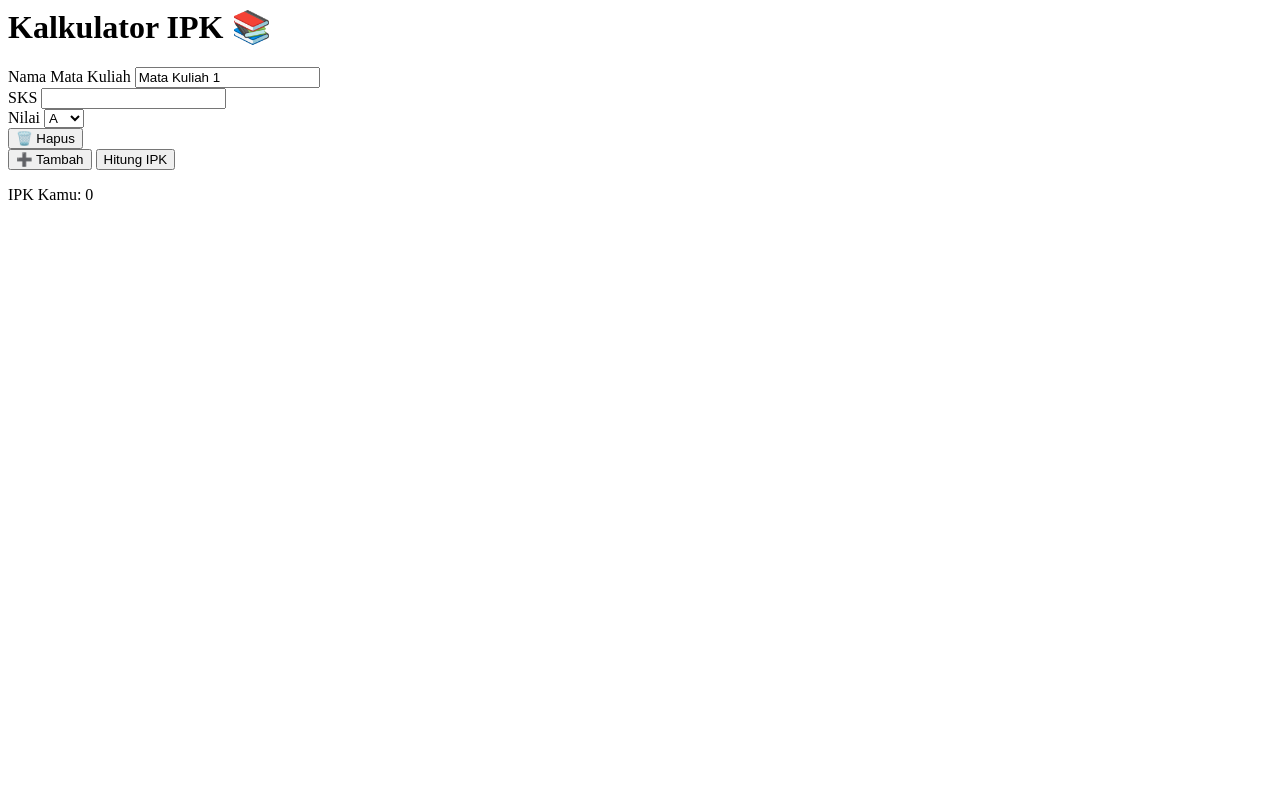
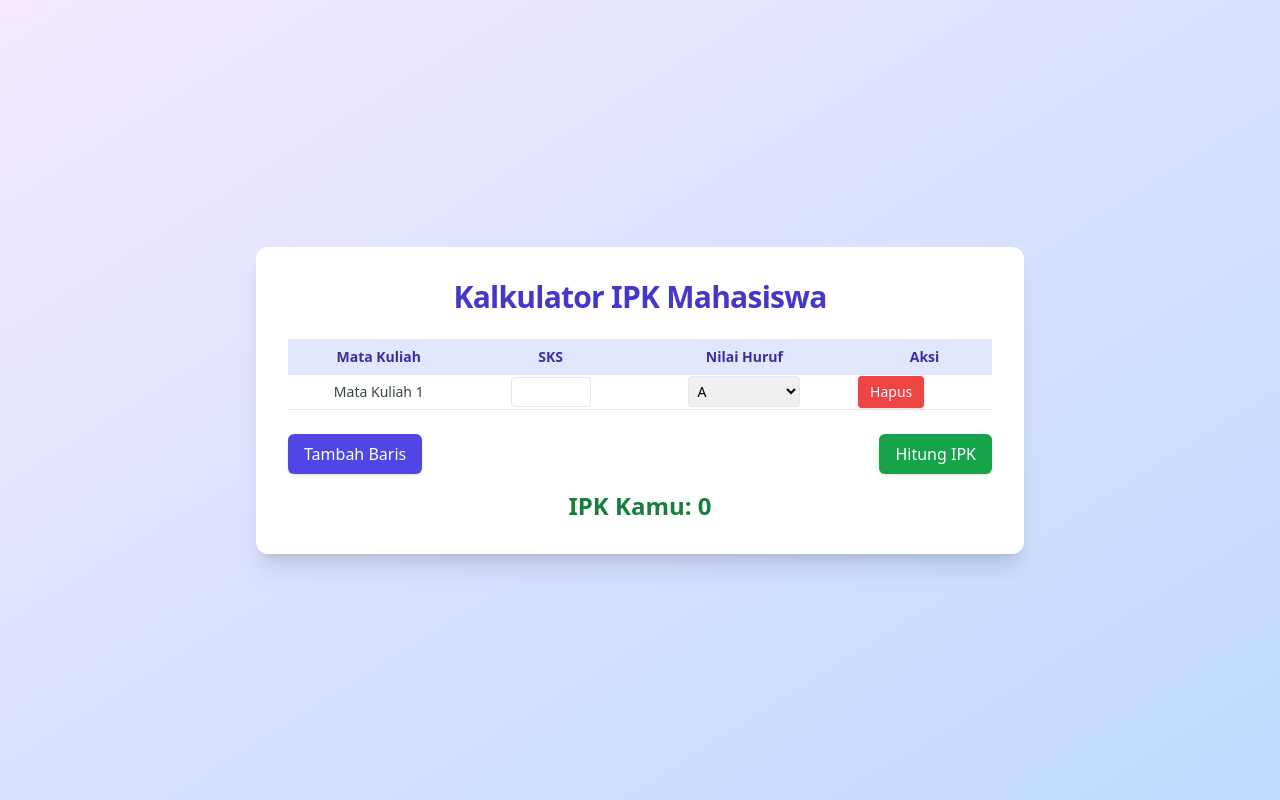
Before and after one commit to ahmadrofiussuud/cekipk, a plain HTML site: page index.html in a window 1280 px wide. Both pictures are taken after a click on the button "Hitung IPK". Drawn offline with nearby package versions, Linux system fonts and the light colour scheme.

Commit message:
index.html

```diff
--- a/index.html
+++ b/index.html
@@ -1,84 +1,131 @@
-<body class="bg-gradient-to-b from-indigo-100 to-blue-200 min-h-screen p-4 font-sans">
-  <div class="max-w-md mx-auto">
-    <h1 class="text-2xl font-bold text-center text-indigo-700 mb-6">Kalkulator IPK 📚</h1>
+<!DOCTYPE html>
+<html lang="id">
+<head>
+  <meta charset="UTF-8" />
+  <meta name="viewport" content="width=device-width, initial-scale=1.0" />
+  <title>Hayoo Piro IPK Mu</title>
+  <script src="https://cdn.tailwindcss.com"></script>
+</head>
+<body class="bg-gradient-to-br from-purple-100 to-blue-200 min-h-screen flex items-center justify-center font-sans">
+  <div class="bg-white p-8 rounded-xl shadow-xl w-full max-w-3xl animate-fadeIn">
+    <h1 class="text-3xl font-bold text-center text-indigo-700 mb-6 tracking-tight">
+       Kalkulator IPK Mahasiswa
+    </h1>
 
-    <div id="table-body" class="space-y-4"></div>
+    <div class="overflow-x-auto">
+      <table class="w-full text-sm text-center mb-6" id="table">
+        <thead class="bg-indigo-100 text-indigo-800 font-semibold">
+          <tr>
+            <th class="py-2">Mata Kuliah</th>
+            <th>SKS</th>
+            <th>Nilai Huruf</th>
+            <th>Aksi</th>
+          </tr>
+        </thead>
+        <tbody id="table-body"></tbody>
+      </table>
+    </div>
 
-    <div class="flex justify-between mt-6">
-      <button onclick="addRow()" class="bg-indigo-600 hover:bg-indigo-700 text-white px-4 py-2 rounded-md shadow">
-        ➕ Tambah
+    <div class="flex justify-between mb-4">
+      <button onclick="addRow()" class="bg-indigo-600 hover:bg-indigo-700 text-white px-4 py-2 rounded-md transition-all duration-150 ease-in-out shadow">
+        Tambah Baris
       </button>
-      <button onclick="hitungIPK()" class="bg-green-600 hover:bg-green-700 text-white px-4 py-2 rounded-md shadow">
+      <button onclick="hitungIPK()" class="bg-green-600 hover:bg-green-700 text-white px-4 py-2 rounded-md transition-all duration-150 ease-in-out shadow">
         Hitung IPK
       </button>
     </div>
 
-    <p id="hasil" class="text-center text-lg font-semibold text-green-700 mt-4"></p>
+    <div class="text-center mt-4">
+      <p id="hasil" class="text-2xl font-bold text-green-700"></p>
+    </div>
   </div>
 
   <script>
     const nilaiMap = {
-      "A": 4.0, "B+": 3.5, "B": 3.0,
-      "C+": 2.5, "C": 2.0, "D+": 1.5,
-      "D": 1.0, "E": 0.0
+      "A": 4.0,
+      "B+": 3.5,
+      "B": 3.0,
+      "C+": 2.5,
+      "C": 2.0,
+      "D+": 1.5,
+      "D": 1.0,
+      "E": 0.0
     };
-    let counter = 1;
+
+    let mataKuliahCounter = 1;
 
     function addRow() {
-      const container = document.getElementById("table-body");
+      const tableBody = document.getElementById("table-body");
+      const newRow = document.createElement("tr");
 
-      const card = document.createElement("div");
-      card.className = "bg-white p-4 rounded-lg shadow";
+      newRow.classList.add("bg-white", "border-b", "hover:bg-gray-50");
 
-      card.innerHTML = `
-        <label class="text-sm text-gray-600 block mb-1">Nama Mata Kuliah</label>
-        <input type="text" value="Mata Kuliah ${counter++}" class="w-full border rounded px-3 py-2 mb-3 text-gray-800" />
+      newRow.innerHTML = `
+        <td class="mata-kuliah-name font-medium text-gray-700">Mata Kuliah ${mataKuliahCounter++}</td>
+        <td><input type="number" class="sks text-center border rounded p-1 w-20 mx-auto" min="1" /></td>
+        <td>
+          <select class="nilai border rounded p-1 w-28 mx-auto">
+            <option value="A">A</option>
+            <option value="B+">B+</option>
+            <option value="B">B</option>
+            <option value="C+">C+</option>
+            <option value="C">C</option>
+            <option value="D+">D+</option>
+            <option value="D">D</option>
+            <option value="E">E</option>
+          </select>
+        </td>
+        <td>
+          <button onclick="removeRow(this)"
+            class="flex items-center gap-1 text-white bg-red-500 hover:bg-red-600 px-3 py-1.5 rounded shadow transition-all duration-150 ease-in-out">
+         Hapus
+          </button>
+        </td>
+      `;
 
-        <div class="flex justify-between items-center gap-4">
-          <div class="flex-1">
-            <label class="text-sm text-gray-600 block mb-1">SKS</label>
-            <input type="number" min="1" class="sks w-full border rounded px-3 py-2 text-center" />
-          </div>
-          <div class="flex-1">
-            <label class="text-sm text-gray-600 block mb-1">Nilai</label>
-            <select class="nilai w-full border rounded px-3 py-2">
-              <option>A</option><option>B+</option><option>B</option><option>C+</option>
-              <option>C</option><option>D+</option><option>D</option><option>E</option>
-            </select>
-          </div>
-        </div>
+      tableBody.appendChild(newRow);
+    }
 
-        <div class="text-right mt-3">
-          <button onclick="this.closest('div').remove()" class="text-red-500 text-sm flex items-center gap-1 hover:underline">
-            🗑️ Hapus
-          </button>
-        </div>
-      `;
-      container.appendChild(card);
+    function removeRow(button) {
+      const row = button.closest("tr");
+      row.remove();
+      updateMataKuliahNames();
+    }
+
+    function updateMataKuliahNames() {
+      const rows = document.querySelectorAll("#table-body tr");
+      mataKuliahCounter = 1;
+      rows.forEach(row => {
+        const nameCell = row.querySelector(".mata-kuliah-name");
+        nameCell.textContent = `Mata Kuliah ${mataKuliahCounter++}`;
+      });
     }
 
     function hitungIPK() {
-      const sksList = document.querySelectorAll(".sks");
-      const nilaiList = document.querySelectorAll(".nilai");
+      const sksInputs = document.querySelectorAll(".sks");
+      const nilaiInputs = document.querySelectorAll(".nilai");
 
       let totalSks = 0;
       let totalNilai = 0;
 
-      for (let i = 0; i < sksList.length; i++) {
-        const sks = parseFloat(sksList[i].value);
-        const nilai = nilaiList[i].value;
-        const angka = nilaiMap[nilai];
+      for (let i = 0; i < sksInputs.length; i++) {
+        const sks = parseFloat(sksInputs[i].value);
+        const nilaiHuruf = nilaiInputs[i].value;
+        const nilaiAngka = nilaiMap[nilaiHuruf];
 
         if (!isNaN(sks)) {
           totalSks += sks;
-          totalNilai += sks * angka;
+          totalNilai += sks * nilaiAngka;
         }
       }
 
-      const ipk = totalSks > 0 ? (totalNilai / totalSks).toFixed(2) : 0;
+      const ipk = totalSks ? (totalNilai / totalSks).toFixed(2) : 0;
       document.getElementById("hasil").innerText = `IPK Kamu: ${ipk}`;
     }
 
-    window.onload = () => addRow(); // Tambah 1 kartu saat awal
+    window.onload = () => {
+      addRow(); // Tambah 1 baris saat load
+    };
   </script>
 </body>
+</html>
```
